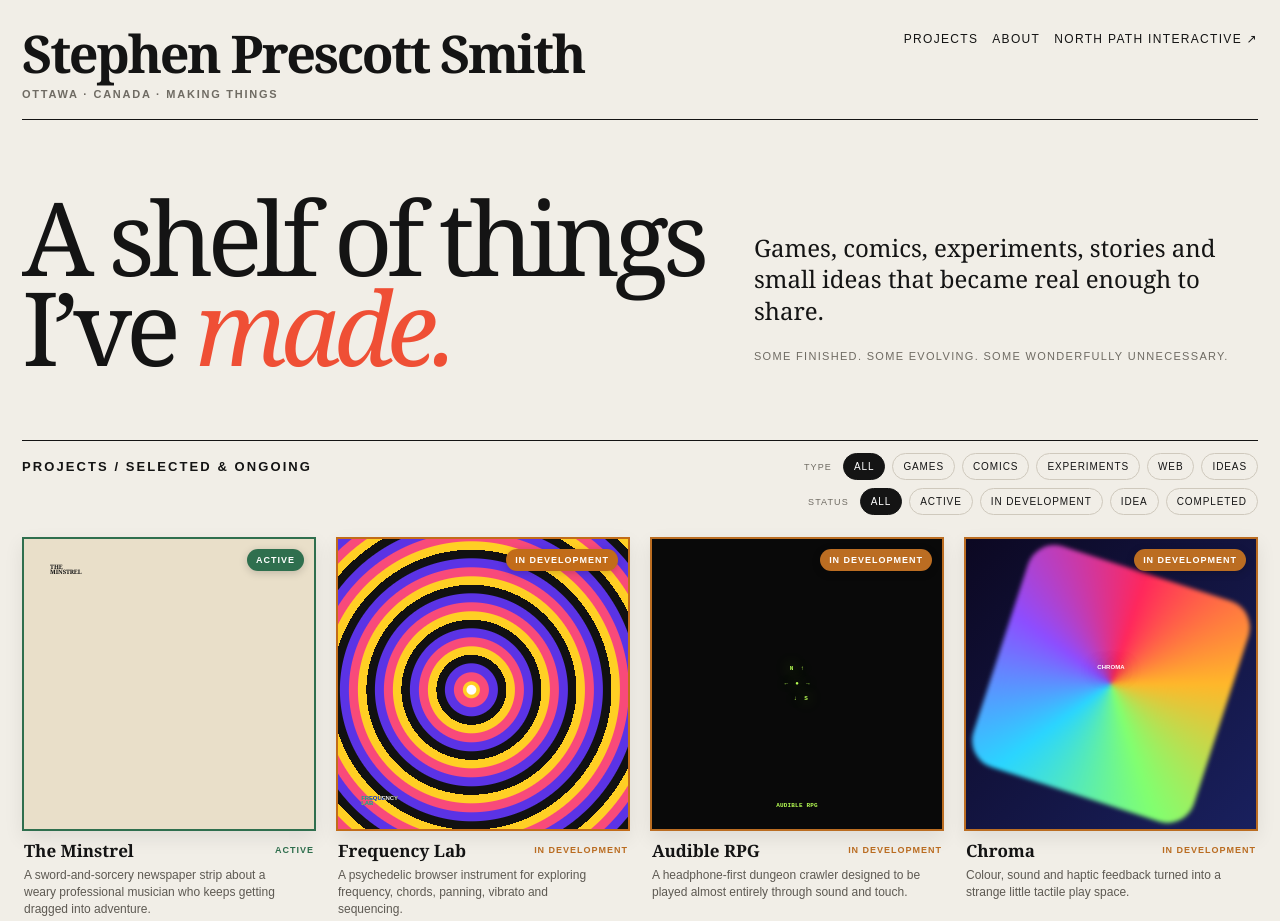
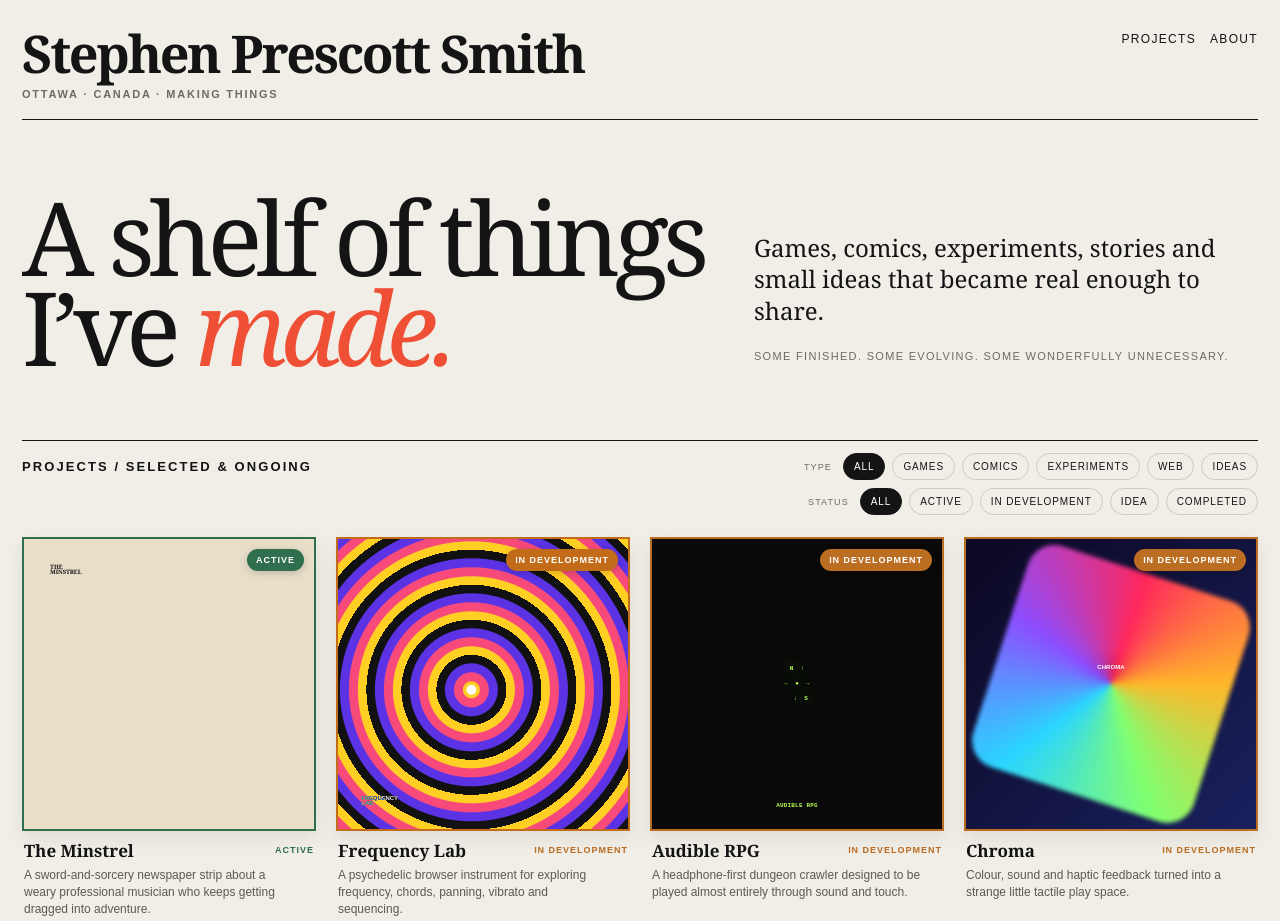
Before and after one commit to NorthPathInteractive/dev, a plain HTML site: page home/index.html in a window 1280 px wide. Shown: the top 921 px of the page. Drawn offline with Linux system fonts and the light colour scheme.

Commit message:
Remove North Path Interactive header link

```diff
--- a/home/index.html
+++ b/home/index.html
@@ -15,7 +15,6 @@ header{display:flex;justify-content:space-between;align-items:flex-start;border-
 .card[data-status="active"] .cover{border-color:var(--active)}.card[data-status="development"] .cover{border-color:var(--development)}.card[data-status="idea"] .cover{border-color:var(--idea)}.card[data-status="completed"] .cover{border-color:var(--completed)}
 .status-sticker{position:absolute;z-index:10;top:10px;right:10px;border-radius:999px;padding:7px 9px 6px;color:white;font:700 9px/1 Arial,sans-serif;letter-spacing:.11em;text-transform:uppercase;box-shadow:0 2px 8px rgba(0,0,0,.18);backdrop-filter:blur(2px)}.card[data-status="active"] .status-sticker{background:var(--active)}.card[data-status="development"] .status-sticker{background:var(--development)}.card[data-status="idea"] .status-sticker{background:var(--idea)}.card[data-status="completed"] .status-sticker{background:var(--completed)}
 .meta{padding:11px 2px 0}.meta-row{display:flex;justify-content:space-between;gap:10px}.meta h3{font:700 17px/1.05 Georgia,serif;margin:0}.status{font-size:9px;white-space:nowrap;text-transform:uppercase;letter-spacing:.11em;padding-top:3px;font-weight:700}.status.active{color:var(--active)}.status.development{color:var(--development)}.status.idea{color:var(--idea)}.status.completed{color:var(--completed)}.meta p{font-size:12px;line-height:1.42;color:#5d5952;margin:7px 0 0;max-width:95%}
-/* cover art directions */
 .min{background:#e9dfc9}.min:before{content:'THE\A MINSTREL';white-space:pre;position:absolute;left:9%;top:9%;font:700 13%/.83 Georgia,serif;letter-spacing:-.05em}.min:after{content:'♫';position:absolute;font-size:43%;right:9%;bottom:-8%;transform:rotate(-13deg);color:#b31f24}
 .freq{background:radial-gradient(circle at 46% 52%,#fff 0 2%,transparent 2.5%),repeating-radial-gradient(circle at 46% 52%,#ffcf33 0 8px,#ec4e79 9px 17px,#5935d7 18px 26px,#111 27px 35px);filter:saturate(1.1)}.freq:after{content:'FREQUENCY\A LAB';white-space:pre;position:absolute;bottom:8%;left:8%;font:900 11%/.8 Arial,sans-serif;color:white;mix-blend-mode:difference;letter-spacing:-.06em}
 .audio{background:#090909;color:#b7ff54}.audio:before{content:'N  ↑\A\A←  ●  →\A\A   ↓  S';white-space:pre;position:absolute;inset:15%;display:grid;place-items:center;text-align:center;font:700 9%/1.25 'Courier New',monospace;text-shadow:0 0 14px #78ff00}.audio:after{content:'AUDIBLE RPG';position:absolute;bottom:7%;left:0;right:0;text-align:center;font:700 5%/1 monospace;letter-spacing:.25em}
@@ -33,7 +32,7 @@ footer{margin-top:80px;border-top:1px solid var(--ink);padding-top:14px;display:
 </head>
 <body>
 <div class="shell">
-<header><div class="name">Stephen Prescott Smith<small>Ottawa · Canada · Making things</small></div><nav><a href="#work">Projects</a><a href="#about">About</a><a href="https://github.com/NorthPathInteractive">North Path Interactive ↗</a></nav></header>
+<header><div class="name">Stephen Prescott Smith<small>Ottawa · Canada · Making things</small></div><nav><a href="#work">Projects</a><a href="#about">About</a></nav></header>
 <section class="hero"><h1>A shelf of things<br>I’ve <em>made.</em></h1><div class="hero-copy"><p>Games, comics, experiments, stories and small ideas that became real enough to share.</p><div class="tiny">Some finished. Some evolving. Some wonderfully unnecessary.</div></div></section>
 <section id="work"><div class="section-head"><h2>Projects / selected & ongoing</h2><div class="filter-groups">
 <div class="filter-row"><span class="filter-label">Type</span><button class="filter cat-filter active" data-filter="all">All</button><button class="filter cat-filter" data-filter="games">Games</button><button class="filter cat-filter" data-filter="comics">Comics</button><button class="filter cat-filter" data-filter="experiments">Experiments</button><button class="filter cat-filter" data-filter="web">Web</button><button class="filter cat-filter" data-filter="ideas">Ideas</button></div>
```
